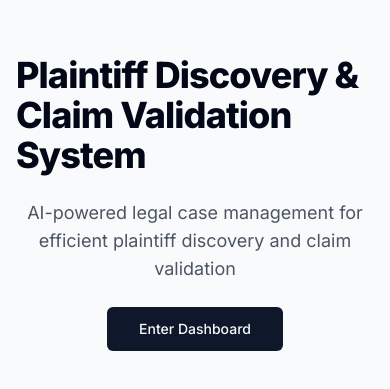
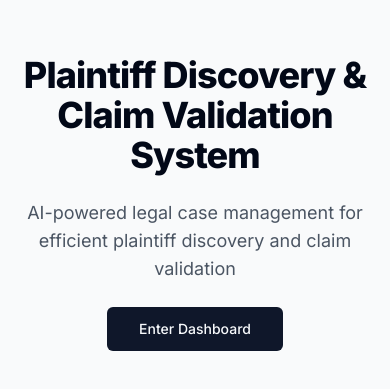
Before and after one commit to dzodze00/claimlylawyer, a Next.js app: page / in a window 390 px wide. Shown: the part 219-608 px from the top of the page. Built offline with nearby package versions, Linux system fonts and the light colour scheme.

Commit message:
Update page.tsx

```diff
--- a/app/page.tsx
+++ b/app/page.tsx
@@ -3,12 +3,12 @@ import { Button } from "@/components/ui/button"
 
 export default function Home() {
   return (
-    <div className="flex min-h-screen flex-col items-center justify-center bg-gray-50">
-      <div className="container flex flex-col items-center justify-center gap-6 px-4 py-16 ">
-        <h1 className="text-4xl font-extrabold tracking-tight sm:text-5xl">
+    <div className="flex min-h-screen flex-col items-center justify-center bg-gray-50 dark:bg-gray-900">
+      <div className="container flex flex-col items-center justify-center gap-6 px-4 py-16">
+        <h1 className="text-4xl font-extrabold tracking-tight text-center sm:text-5xl">
           Plaintiff Discovery & Claim Validation System
         </h1>
-        <p className="text-center text-lg text-gray-600">
+        <p className="text-center text-lg text-gray-600 dark:text-gray-400">
           AI-powered legal case management for efficient plaintiff discovery and claim validation
         </p>
         <div className="flex flex-col sm:flex-row gap-4">
```
